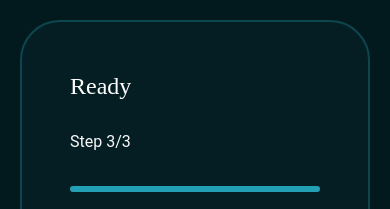
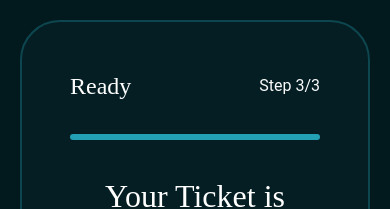
Before and after one commit to PuckerFace/Ticket-Generator, a React (Vite) app: page /ticket in a window 390 px wide. Shown: the part 154-363 px from the top of the page. Built offline with nearby package versions, Linux system fonts and the light colour scheme; a web font is replaced by a local one.

Commit message:
fix: unresponsive page title

```diff
--- a/src/components/TicketCard.jsx
+++ b/src/components/TicketCard.jsx
@@ -20,7 +20,7 @@ const TicketCard = () => {
   };
   return (
     <section className="flex flex-col justify-center w-[350px] sm:w-[375px]  md:w-[600px] p-12 gap-8 rounded-[40px] border-2 border-[#0E464F] bg-[#041E23] font-[JejuMyeongjo] font-normal text-white ">
-      <div className="flex  justify-between items-start  md:items-center gap-7 md:flex-row flex-col ">
+      <div className="flex  justify-between items-center   gap-5  ">
         <h1 className="text-white text-2xl md:text-[32px] font-normal ">
           Ready
         </h1>
--- a/src/components/TicketForm.jsx
+++ b/src/components/TicketForm.jsx
@@ -106,7 +106,7 @@ const TicketForm = () => {
 
   return (
     <section className="flex flex-col justify-center w-[350px] sm:w-[375px]  md:w-[700px] p-12 gap-8 rounded-[40px] border-2 border-[#0E464F] bg-[#041E23] font-[JejuMyeongjo] font-normal text-white ">
-      <div className="flex  justify-between items-start  md:items-center gap-5 md:flex-row flex-col ">
+      <div className="flex  justify-between  gap-5 items-center ">
         <h1 className="text-white text-2xl md:text-[32px] font-normal ">
           Attendee Details
         </h1>
--- a/src/components/TicketSelection.jsx
+++ b/src/components/TicketSelection.jsx
@@ -42,7 +42,7 @@ const TicketSelection = () => {
   }, [ticketCount, ticketType]);
   return (
     <section className="flex flex-col justify-center w-[350px] sm:w-[375px]  md:w-[700px] p-12 gap-8 rounded-[40px] border-2 border-[#0E464F] bg-[#041E23] font-[JejuMyeongjo] font-normal text-white ">
-      <div className="flex  justify-between items-start  md:items-center gap-7 md:flex-row flex-col ">
+      <div className="flex  justify-between items-center  gap-5    ">
         <h1 className="text-white text-2xl md:text-[32px] font-normal ">
           Ticket Selection
         </h1>
```
